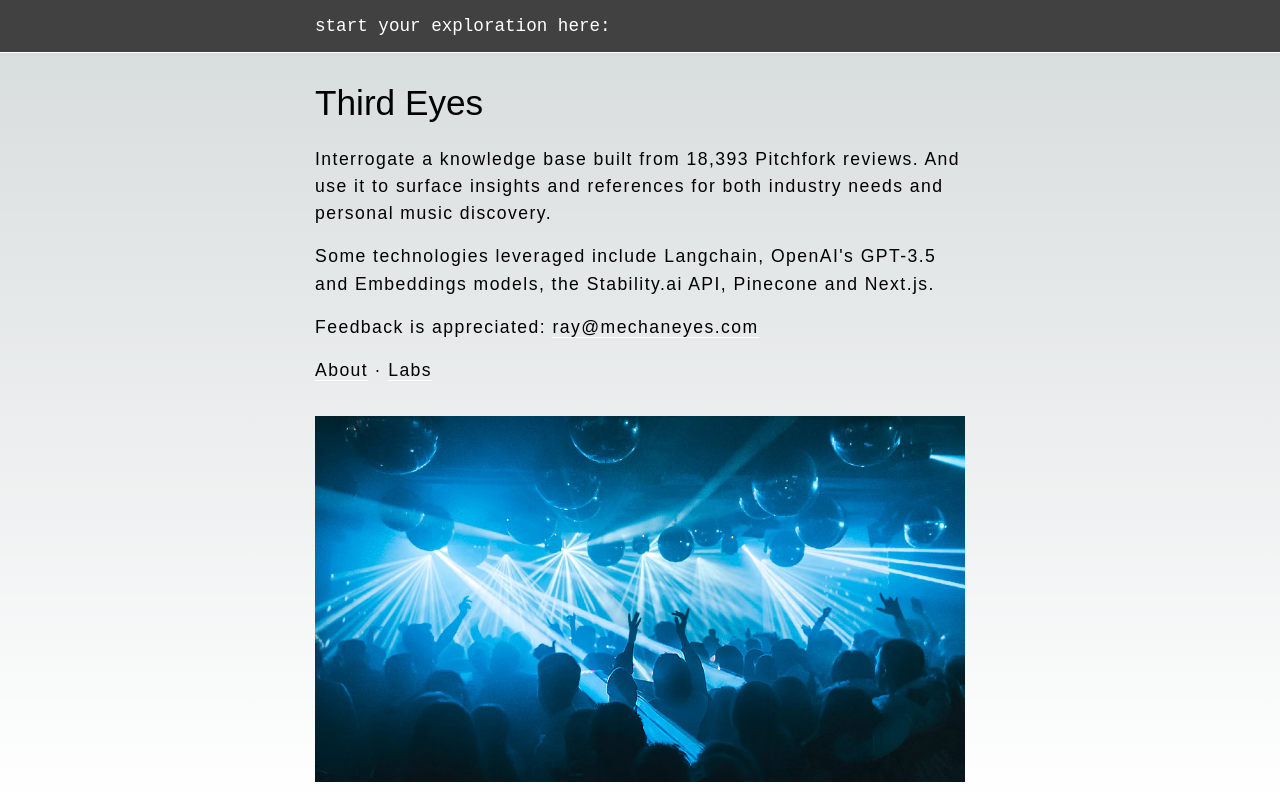
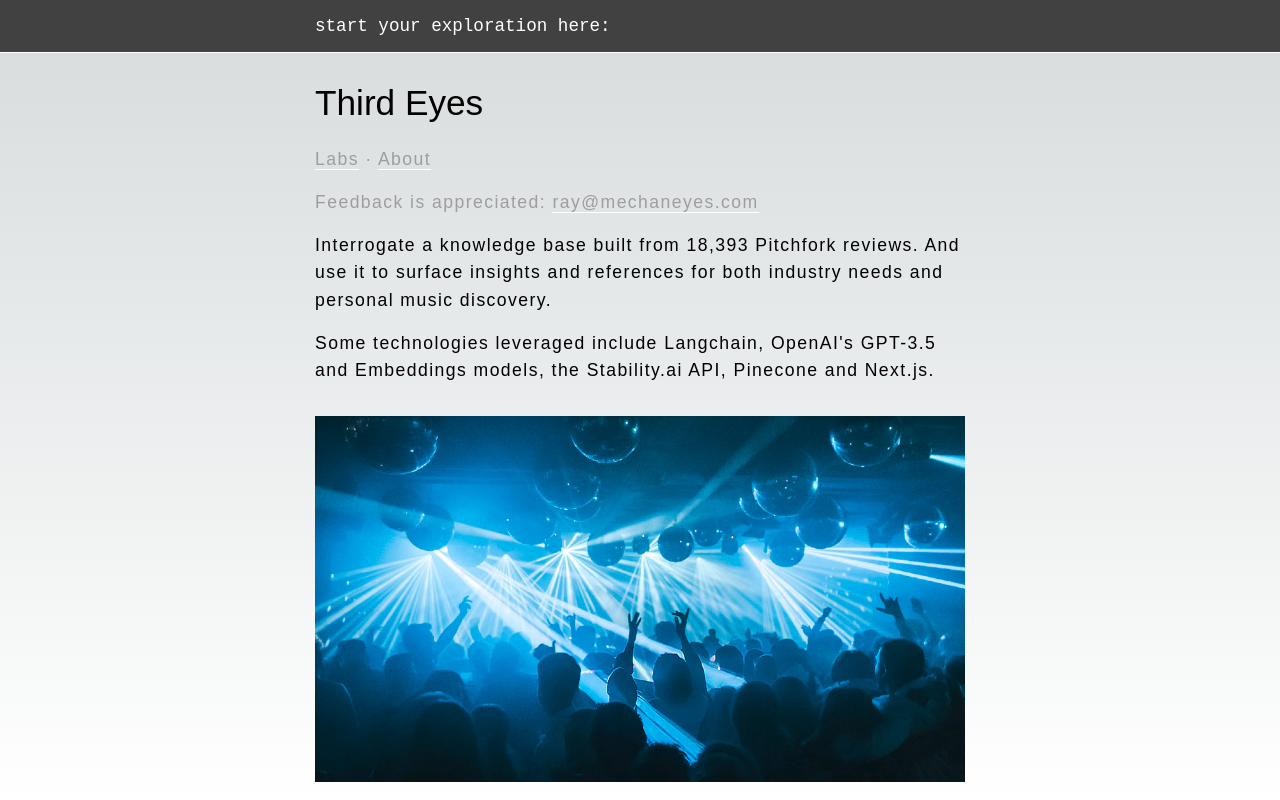
Before and after one commit to mechaneyes/aframe, a Next.js app: page / in a window 1280 px wide. Built offline with nearby package versions, Linux system fonts and the light colour scheme; a web font is replaced by a local one.

Commit message:
stability copy + header/nav-ish
+ reworked copy on stability page to explain that situation. chatgpt
helped on that one
+ started working on nav elements. want to turn it into a component
to easily integrate

```diff
--- a/app/about/page.js
+++ b/app/about/page.js
@@ -23,7 +23,9 @@ export default function Page() {
           <h1 className="introduction__title">Third Eyes</h1>
         </Link>
         <p className="introduction__feedback">
-          Feedback: <a href="mailto:ray@mechaneyes.com">ray@mechaneyes.com</a>
+          <Link href="/">Home</Link> &middot; {""}
+          <Link href="/stability">Labs</Link> &middot; {""}
+          <a href="mailto:ray@mechaneyes.com">ray@mechaneyes.com</a>
         </p>
         <h2>About</h2>
         <div className="response response--references">
@@ -55,9 +57,6 @@ export default function Page() {
               https://winterwerk.one/posts/thirdeyes-mvp
             </a>
           </p>
-          <p>
-            <Link href="/">Home</Link> &middot;{" "} <Link href="/stability">Labs</Link>
-          </p>
         </div>
       </section>
     </main>
--- a/app/page.js
+++ b/app/page.js
@@ -121,7 +121,7 @@ export default function Home() {
 
     axios
       // .post("http://127.0.0.1:5000/prompt", newPrompt, {
-        .post("https://third-eyes-flask.vercel.app/prompt", newPrompt, {
+      .post("https://third-eyes-flask.vercel.app/prompt", newPrompt, {
         timeout: 90000,
         headers: {
           "Content-Type": "application/json",
@@ -255,6 +255,14 @@ export default function Home() {
         <h1 className="introduction__title" onClick={() => stability()}>
           Third Eyes
         </h1>
+        <p className="introduction__feedback">
+          <Link href="/stability">Labs</Link> &middot; {" "}
+          <Link href="/about">About</Link>
+        </p>
+        <p className="introduction__feedback">
+          Feedback is appreciated:{" "}
+          <a href="mailto:ray@mechaneyes.com">ray@mechaneyes.com</a>
+        </p>
         <p className="introduction__description">
           Interrogate a knowledge base built from 18,393 Pitchfork reviews. And
           use it to surface insights and references for both industry needs and
@@ -263,13 +271,6 @@ export default function Home() {
         <p>
           Some technologies leveraged include Langchain, OpenAI&apos;s GPT-3.5
           and Embeddings models, the Stability.ai API, Pinecone and Next.js.
-        </p>
-        <p className="introduction__feedback">
-          Feedback is appreciated:{" "}
-          <a href="mailto:ray@mechaneyes.com">ray@mechaneyes.com</a>
-        </p>
-        <p>
-          <Link href="/about">About</Link> &middot;{" "} <Link href="/stability">Labs</Link>
         </p>
         <div className="introduction__image">
           <Image
@@ -299,8 +300,8 @@ export default function Home() {
           Third Eyes
         </h1>
         <p className="introduction__feedback">
-          Feedback is appreciated:{" "}
-          <a href="mailto:ray@mechaneyes.com">ray@mechaneyes.com</a>
+          <Link href="/">Home</Link> &middot; <Link href="/about">About</Link>
+          &middot; <a href="mailto:ray@mechaneyes.com">ray@mechaneyes.com</a>
         </p>
         <div
           className="response response--creative"
--- a/app/stability/page.js
+++ b/app/stability/page.js
@@ -259,19 +259,29 @@ export default function Home() {
         }
       >
         <h1 className="introduction__title">Third Eyes v Stability AI</h1>
+        <p className="introduction__feedback">
+          <Link href="/">Home</Link> &middot; <Link href="/about">About</Link>
+          &middot; <a href="mailto:ray@mechaneyes.com">ray@mechaneyes.com</a>
+        </p>
         <p className="introduction__description">
-          An experiment in using GPT-3 to generate prompts which are then mashed
-          up with the Stability API to generate corresponding imagery.
+          In this application, we're working with multiple Large Language Models
+          (LLMs) to generate the music-related information you're after. We take
+          that information and distill it into prompts that are used to generate
+          images, providing a visual dimension to the generated content.
         </p>
         <p>
-          Querying LLMs is slow. First you wait while the app works with GPT-3.
-          Then you wait some more while it talks to Stability's API. After many
-          moons you're blessed with the generated image. Please channel your
-          inner sloth.
+          We use OpenAI's GPT-3 (the technology powering ChatGPT) to generate
+          the prompts for the images. Each prompt is carefully crafted based on
+          your input and the content generated. These prompts are then handed
+          over to the Stability API, which uses them to create the corresponding
+          images.
         </p>
         <p>
-          <Link href="/about">About</Link> &middot; <Link href="/">Home</Link>{" "}
-          &middot; <a href="mailto:ray@mechaneyes.com">ray@mechaneyes.com</a>
+          Remember, great things take time. The process starts with extracting
+          meaningful prompts from the GPT-3 output, and it doesn't end until the
+          Stability API crafts the final images. It might feel like many moons
+          have passed, so channel your inner sloth, sit back, and enjoy the
+          process.
         </p>
         <div className="introduction__image">
           <Image
@@ -295,12 +305,9 @@ export default function Home() {
         <Link href="/">
           <h1 className="introduction__title">Third Eyes v Stability AI</h1>
         </Link>
-        <p>
-          <Link href="/">Home</Link>
-        </p>
         <p className="introduction__feedback">
-          Feedback is appreciated:{" "}
-          <a href="mailto:ray@mechaneyes.com">ray@mechaneyes.com</a>
+          <Link href="/">Home</Link> &middot; <Link href="/about">About</Link> {'  '}
+          &middot; &nbsp; {'  '}<a href="mailto:ray@mechaneyes.com">ray@mechaneyes.com</a>
         </p>
         <div
           className="response response--creative"
--- a/app/styles/styles.scss
+++ b/app/styles/styles.scss
@@ -50,6 +50,10 @@ $formaWeight: (
 
   a {
     border-bottom: 1px solid white;
+
+    &:hover {
+      color: white;
+    }
   }
 
   // o————————————————————————————————————o prompt form —>
@@ -130,8 +134,23 @@ $formaWeight: (
     }
   }
 
+  // o————————————————————————————————————o randos —>
+  //
   .hello {
     padding-left: calc(var(--distance-from-left) - 0.8rem);
+  }
+
+  .introduction__feedback {
+    color: #9e9e9e;
+  }
+
+  // o————————————————————————————————————o header —>
+  //
+  .header {
+    display: block;
+    width: 100%;
+    max-width: 650px;
+    margin-top: calc(var(--prompt-form-height) + 1rem);
   }
 
   // o————————————————————————————————————o introduction —>
@@ -167,11 +186,6 @@ $formaWeight: (
 
       &--hidden {
         display: none;
-      }
-
-      .introduction__feedback {
-        margin-bottom: 1.4rem;
-        color: #9e9e9e;
       }
     }
 
@@ -277,6 +291,7 @@ $formaWeight: (
   &--stability {
     .introduction {
       &__image {
+
         img {
           filter: invert(1);
         }
@@ -285,7 +300,10 @@ $formaWeight: (
 
     .stability-image {
       display: block;
-      margin-bottom: 2rem;
+      width: 50%;
+      margin: 0 1rem 2rem 0;
+      padding-top: 10px;
+      float: left;
     }
   }
 }
```
Also changed, not shown: app/stability/stability.tsx (+6 -33 lines).
